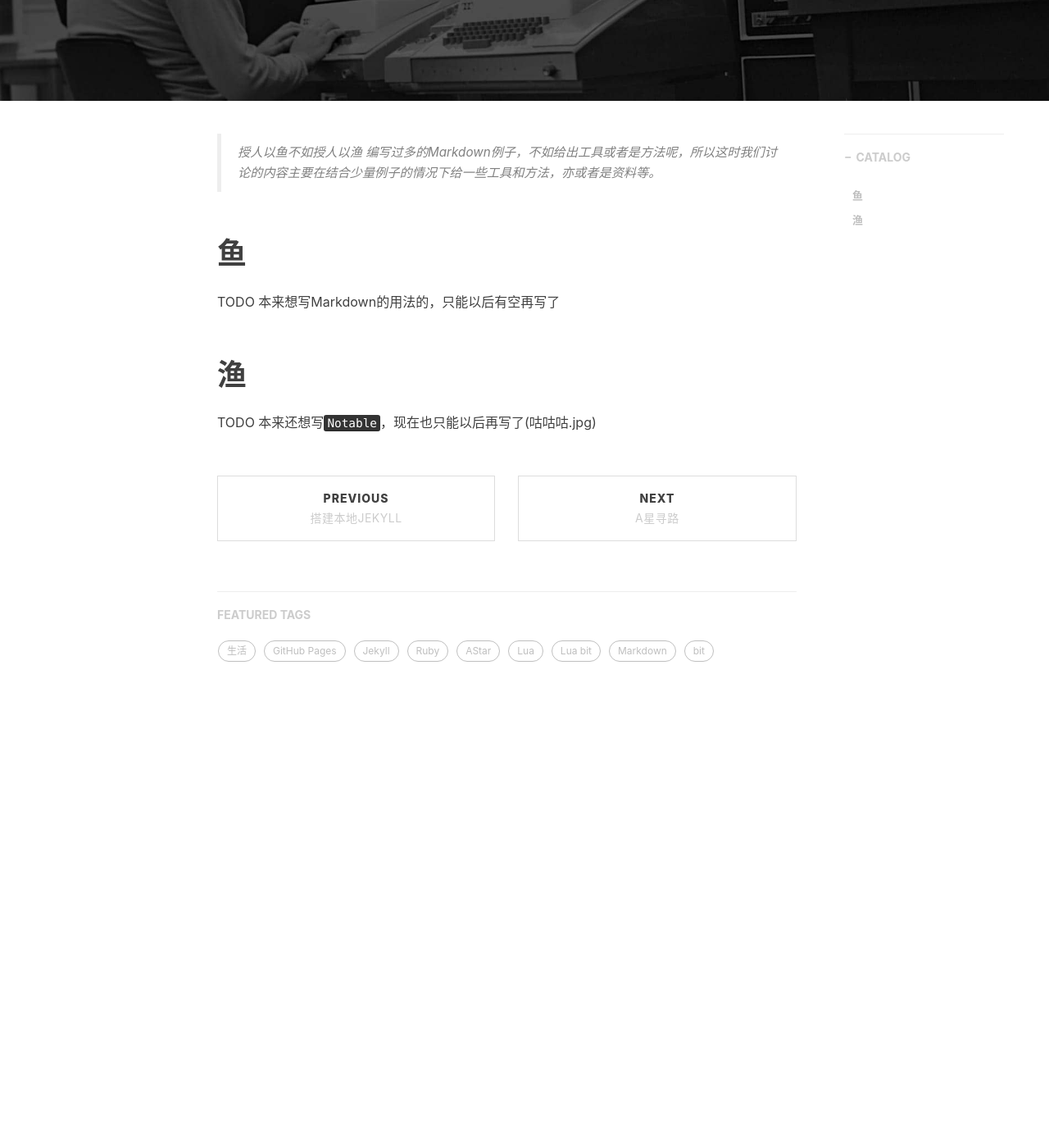
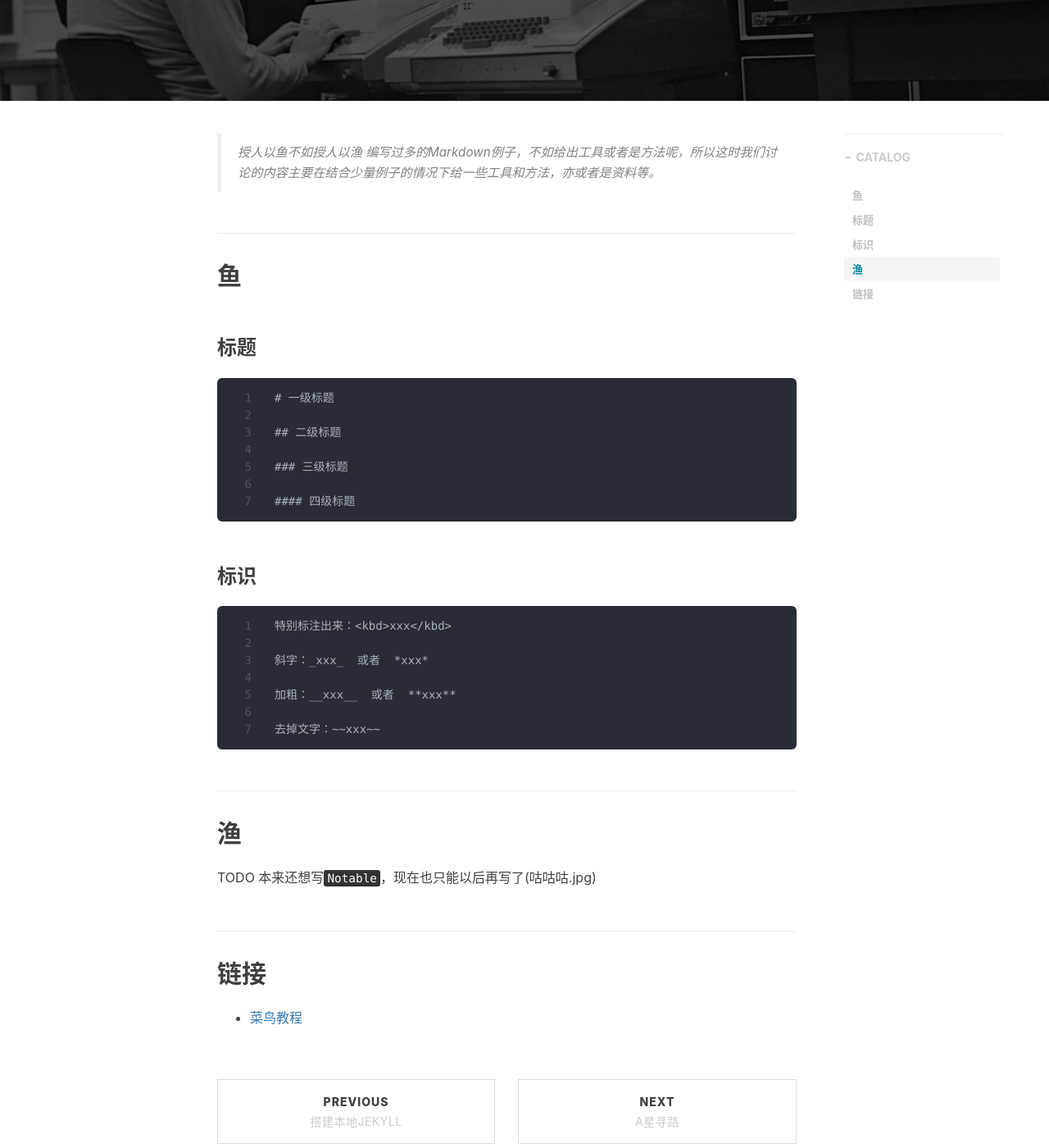
Before and after one commit to ZhongChunHao/xiaohao.github.io, a Jekyll site: the page built from _posts/2020-1-8-write_blog.md, in a window 1280 px wide and 1400 px high, scrolled down 400 px. Shown: the whole window at 82% size. Built offline with Jekyll 4.4.1, drawn with Linux system fonts in a browser that asks for light colours; nearby versions of some CDN libraries; comment, search, counter and statistics services are not loaded; before the commit the page ends 1352 px from its top, so only the background shows below that.

Commit message:
Update 2020-1-8-write_blog.md
更新博客内容

```diff
--- a/_posts/2020-1-8-write_blog.md
+++ b/_posts/2020-1-8-write_blog.md
@@ -15,8 +15,32 @@ tags:
 > 授人以鱼不如授人以渔
 编写过多的Markdown例子，不如给出工具或者是方法呢，所以这时我们讨论的内容主要在结合少量例子的情况下给一些工具和方法，亦或者是资料等。
 
-# 鱼
-TODO 本来想写Markdown的用法的，只能以后有空再写了
+## 鱼
+### 标题
 
-# 渔
+~~~
+# 一级标题
+
+## 二级标题
+
+### 三级标题
+
+#### 四级标题
+~~~
+
+### 标识
+~~~
+特别标注出来：<kbd>xxx</kbd>
+
+斜字：_xxx_  或者  *xxx*
+
+加粗：__xxx__  或者  **xxx**
+
+去掉文字：~~xxx~~
+~~~
+
+## 渔
 TODO 本来还想写<kbd>Notable</kbd>，现在也只能以后再写了(咕咕咕.jpg)
+
+## 链接
+- [菜鸟教程](https://www.runoob.com/markdown/md-tutorial.html)
```
